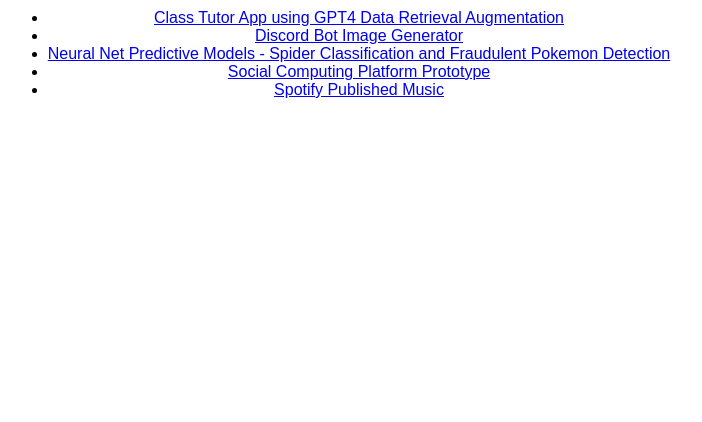
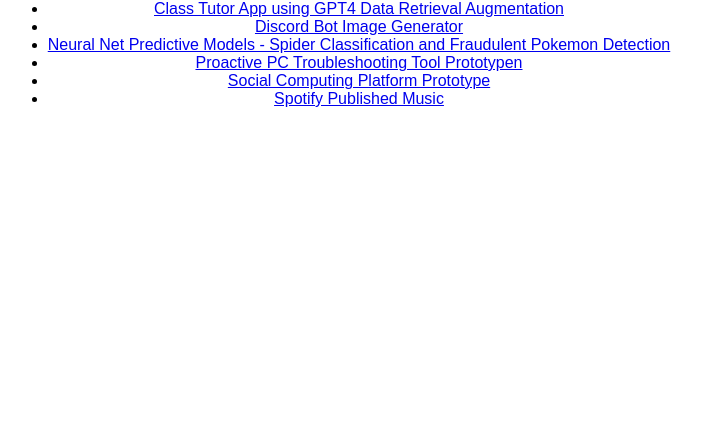
Before and after one commit to kisenera/projects, a plain HTML site: page index.html in a window 1280 px wide. Shown: the part 378-800 px from the top of the page, without its empty margins (301-1003 px from the left). Drawn offline with Linux system fonts and the light colour scheme.

Commit message:
Update index.html

```diff
--- a/index.html
+++ b/index.html
@@ -32,6 +32,8 @@
 
             <li><a href="https://sites.google.com/ucsd.edu/detect/home">Neural Net Predictive Models - Spider Classification and Fraudulent Pokemon Detection</a></li>
 
+            <li><a href="170.html">Proactive PC Troubleshooting Tool Prototypen</a></li>
+
             <li><a href="https://sites.google.com/ucsd.edu/prompt-a-week2">Social Computing Platform Prototype</a></li>
 
             <li><a href="https://open.spotify.com/artist/7lgJz65EivPNSgkGKmOuUd?si=648bdbc3ae314b99">Spotify Published Music</a></li>
```
